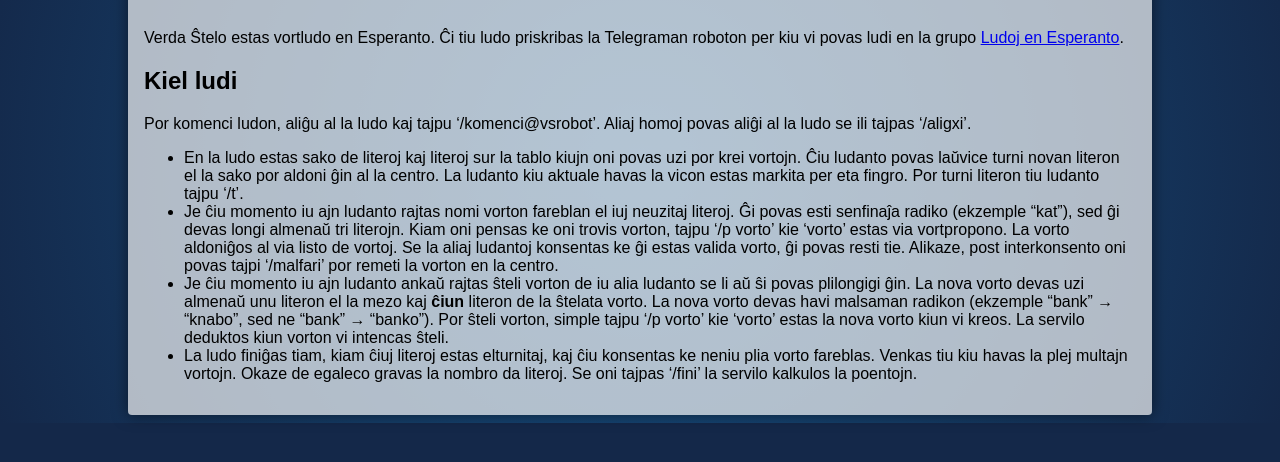
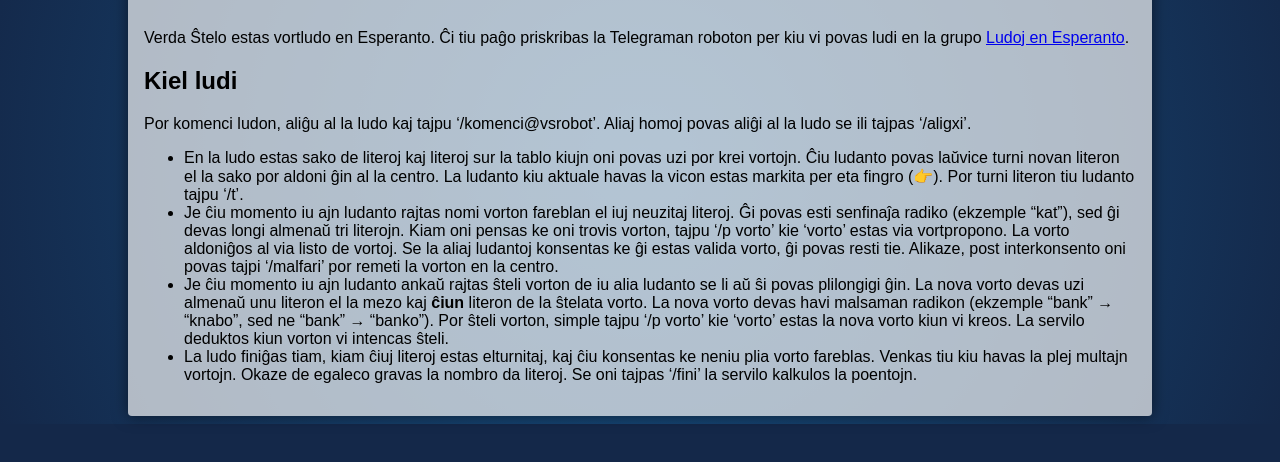
Before and after one commit to bpeel/vsrobot, a plain HTML site: page index.html in a window 1280 px wide. Shown: the part 96-558 px from the top of the page. Drawn offline with Linux system fonts and the light colour scheme.

Commit message:
Tweaks to the instructions

```diff
--- a/index.html
+++ b/index.html
@@ -12,7 +12,7 @@
         Verda Ŝtelo
       </div>
       <p>
-        Verda Ŝtelo estas vortludo en Esperanto. Ĉi tiu ludo
+        Verda Ŝtelo estas vortludo en Esperanto. Ĉi tiu paĝo
         priskribas la Telegraman roboton per kiu vi povas ludi en la
         grupo <a href="https://t.me/joinchat/APGe_D3NXoVlHT3pBYAadA">Ludoj
         en Esperanto</a>.
@@ -28,7 +28,8 @@
         kiujn oni povas uzi por krei vortojn. Ĉiu ludanto povas
         laŭvice turni novan literon el la sako por aldoni ĝin al la
         centro. La ludanto kiu aktuale havas la vicon estas markita
-        per eta fingro. Por turni literon tiu ludanto tajpu ‘/t’.</li>
+        per eta fingro (👉). Por turni literon tiu ludanto tajpu
+        ‘/t’.</li>
 
         <li>Je ĉiu momento iu ajn ludanto rajtas nomi vorton fareblan
           el iuj neuzitaj literoj. Ĝi povas esti senfinaĵa radiko
```
